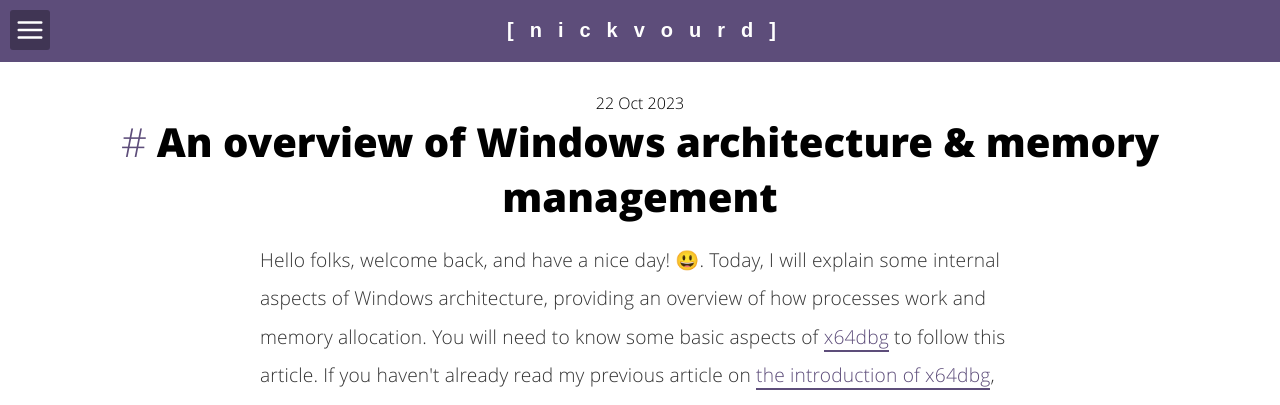
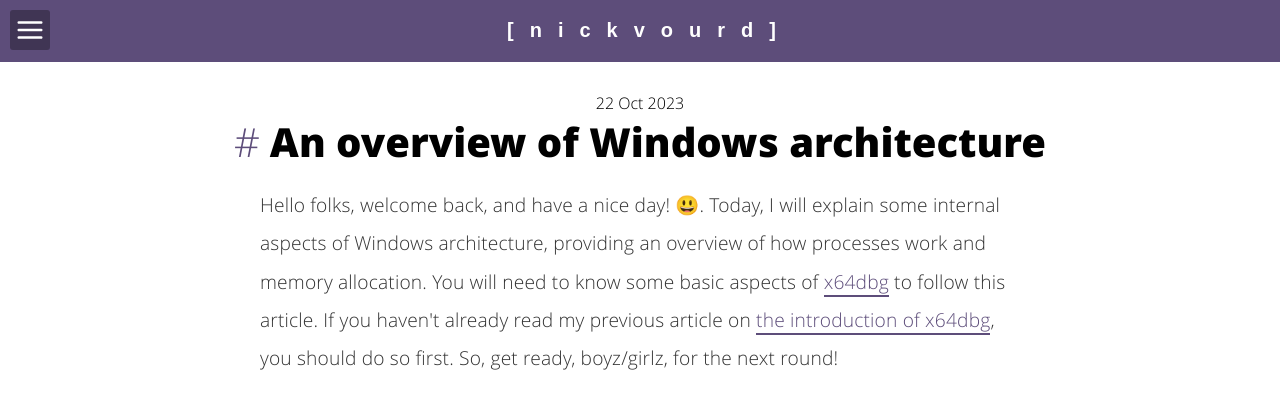
Before and after one commit to nickvourd/nickvourd.github.io, a Jekyll site: the page built from _posts/2023-10-22-an-overview-of-windows-arch.md, in a window 1280 px wide and 900 px high, cut to the strip 0-405 px from the top of the window. Built offline with Jekyll 4.4.1, drawn with Linux system fonts in a browser that asks for light colours; some of the changed text lies outside the part shown.

Commit message:
Update 2023-10-22-an-overview-of-windows-arch.md

```diff
--- a/_posts/2023-10-22-an-overview-of-windows-arch.md
+++ b/_posts/2023-10-22-an-overview-of-windows-arch.md
@@ -1,12 +1,11 @@
 ---
 layout: post
-title: "An overview of Windows architecture & memory management"
+title: "An overview of Windows architecture"
 image: ""
 date: 2023-10-22 10:10:02
 tags:
   - Windows Internals
   - Architecture
-  - Memory Management
   - C Language
   - Assembly
 
@@ -312,6 +311,12 @@
 	</li>
 </ol>
 
+<div style="display: flex; justify-content: center;">
+    <iframe src="https://giphy.com/embed/2599kjzl9M5anzPSbh" width="480" height="350" frameBorder="0" class="giphy-embed" allowFullScreen></iframe>
+</div>
+
+<p>OK! OK! Let's go for a practical example... 😝</p>
+
 <!-- add the button!-->
 <div>
 <applause-button style="width: 58px; height: 58px;" color="#5d4d7a" url="https://nickvourd.github.io/win-arch-intro"/>
```
